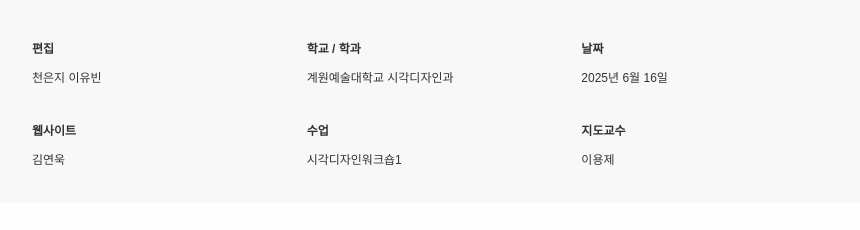
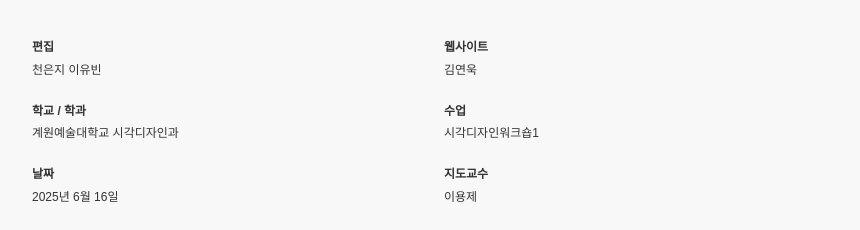
Before and after one commit to aesthness/workshop_home, a plain HTML site: page index.html in a window 1280 px wide. Shown: the part 1846-2076 px from the top of the page, without its empty margins (208-1068 px from the left). Before the commit the page ends 2049 px from the top, so only its background shows below. Drawn offline with Linux system fonts and the light colour scheme; a web font is replaced by a local one.

Commit message:
Update index.html

```diff
--- a/index.html
+++ b/index.html
@@ -244,27 +244,34 @@
     .footer-container {
       max-width: 800px;
       margin: auto;
-      display: flex;
-      flex-wrap: wrap;
+      display: grid;
+      grid-template-columns: repeat(2, 1fr); /* 2열 */
       gap: 2em;
     }
 
     .footer-title {
-      width: 100%;
+      grid-column: 1 / -1;
       color: #008ce0;
       font-size: 1.5em;
       margin-bottom: 1em;
     }
 
     .footer-section {
-      flex: 1 1 calc(33.333% - 2em); /* 한 줄에 3개씩 */
+      flex: 1 1 200px;
       min-width: 200px;
     }
 
     .footer-section strong {
       display: block;
       font-weight: 600;
-      margin-bottom: 0.2em;
+      font-size: 1em;
+      margin-bottom: 0.4em;  /* strong과 p 사이 여백 통일 */
+      line-height: 1.4;
+    }
+
+    .footer-section p {
+      margin: 0;
+      line-height: 1.5;
     }
 
 
@@ -857,7 +864,6 @@
         </p>
       </section>
     </main>
-
     <footer>
       <div class="footer-container">
         <h2 class="footer-title">스크린과 종이 사이</h2>
@@ -868,8 +874,18 @@
         </div>
 
         <div class="footer-section">
+          <strong>웹사이트</strong>
+          <p>김연욱</p>
+        </div>
+
+        <div class="footer-section">
           <strong>학교 / 학과</strong>
           <p>계원예술대학교 시각디자인과</p>
+        </div>
+
+        <div class="footer-section">
+          <strong>수업</strong>
+          <p>시각디자인워크숍1</p>
         </div>
 
         <div class="footer-section">
@@ -878,21 +894,12 @@
         </div>
 
         <div class="footer-section">
-          <strong>웹사이트</strong>
-          <p>김연욱</p>
-        </div>
-
-        <div class="footer-section">
-          <strong>수업</strong>
-          <p>시각디자인워크숍1</p>
-        </div>
-
-        <div class="footer-section">
           <strong>지도교수</strong>
           <p>이용제</p>
         </div>
       </div>
     </footer>
+
     <script>
       const navLinks = document.querySelectorAll(".nav a, .logo a");
       const sections = document.querySelectorAll(".content-section");
```
